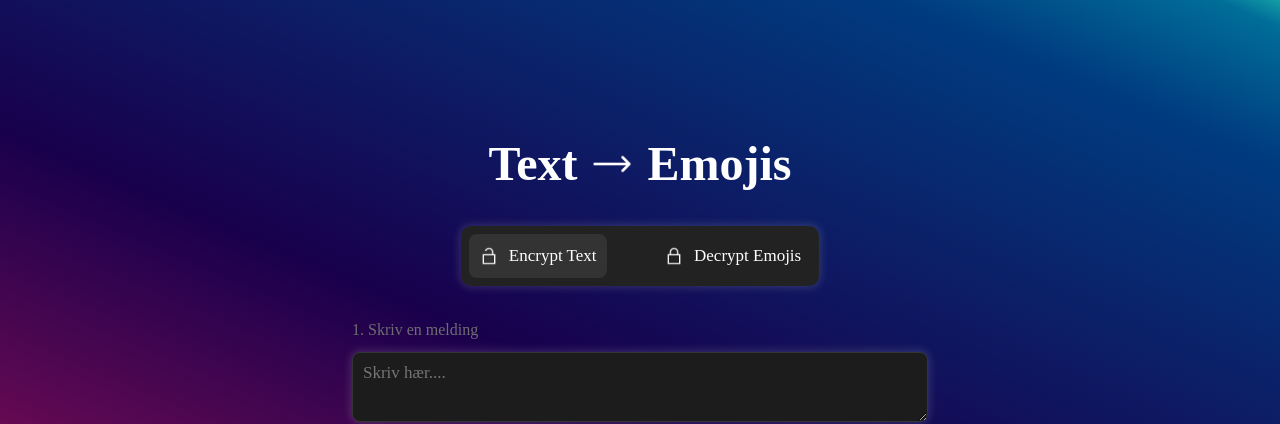
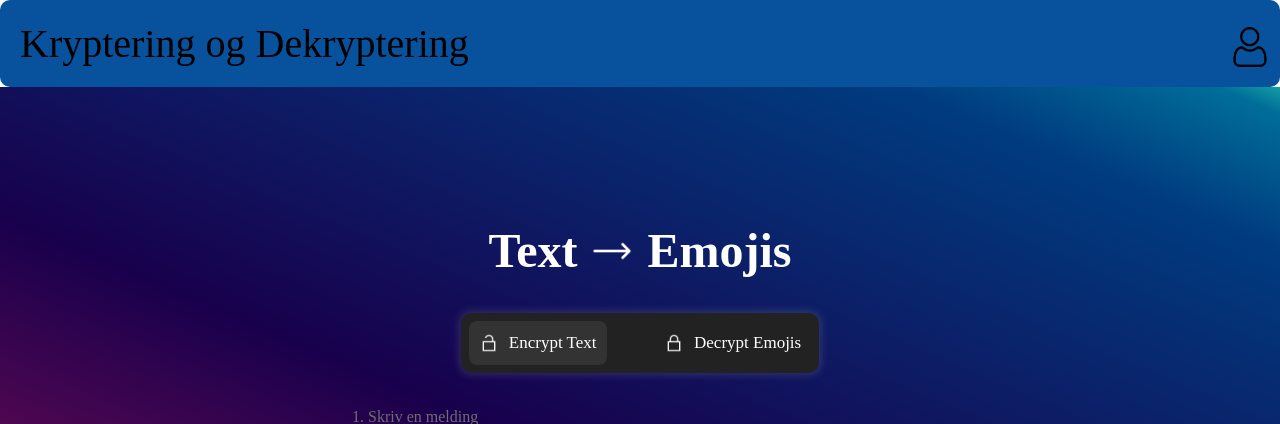
Before and after one commit to Dakimad/Emoji-Krypting-og-dekrypting, a PHP site: page / in a window 1280 px wide. Shown: the top 424 px of the page. Run offline with PHP 8.4, Linux system fonts and the light colour scheme; some libraries are stand-ins or nearby versions.

Commit message:
puttet inn en vanigasjons bar inn på selve krypterings siden noen små ting som må fikses på men funker for nå

```diff
--- a/css/index.css
+++ b/css/index.css
@@ -255,3 +255,59 @@ button img {
     margin-top: 40px;
     box-shadow: 0 0 0.5em 0.1em #c3c3c333;;
 }
+/* Setter lenketeksten til svart og fjerner understreking på hele siden */
+a {
+    text-decoration: none; /* Fjerner understrek på lenker */
+    color: black; /* Endrer lenkefargen til svart */
+}
+
+/* Navigasjonsdiv-elementet */
+.nav_flex {
+    background: #08529d;
+    box-shadow: 0 0 0.5em 0.1em #c3c3c333; /* Endrer bakgrunnsfarge til mørk khaki */
+    display: flex; /* Bruker flexbox for layout */
+    justify-content: space-between; /* Sprer elementene jevnt langs aksen */
+    align-items: center; /* Sentrerer elementene vertikalt */
+    border-radius: 10px; /* Gir boksen avrundede hjørner */
+}
+
+.produkt {
+    display: flex;
+    justify-content: start;
+}
+
+/* 'Norwegian Fragrances' tekst */
+#tittel {
+    display: flex;
+    padding: 20px;
+    font-size: 40px;
+}
+
+/* 'Produkt' tekst i navigasjonslinjen */
+#prod {
+    font-size: 27px;
+    justify-content: center;
+    padding: 20px;
+}
+
+.handel {
+    display: flex;
+    flex-direction: row;
+}
+#login {
+    margin: 10px;
+}
+#user {
+    width: 40px;
+    height: auto;
+    padding-top: 10px;
+}
+
+/* Handlevogn */
+#vogn {
+    justify-content: flex-end;
+    height: 40px;
+    width: 40px;
+    padding: 20px;
+    margin-right: 20px;
+}
--- a/index.html
+++ b/index.html
@@ -14,6 +14,24 @@
 </head>
 
 <body>
+        <!-- Navigasjonslinje -->
+        <div class="nav_prod">
+            <div class="nav_flex">
+                <div id="tittel">
+                    <a href="homepage.html"> <!-- Lenke til hjemmesiden -->
+                        Kryptering og Dekryptering <!-- Tittel på nettsiden -->
+                    </a>
+                </div>
+                <!-- Bruker- og handlevogn-ikoner -->
+                <div class="handel">
+                    <div id="login">
+                        <a href="loginn.html">
+                            <img src="img/user.png" alt="profil" id="user"> <!-- Ikoner for brukerprofiler -->
+                        </a>
+                    </div>
+                </div>
+            </div>
+        </div>
     <!-- Main container -->
     <div id="main">
         <!-- Main heading with an arrow image -->
```
